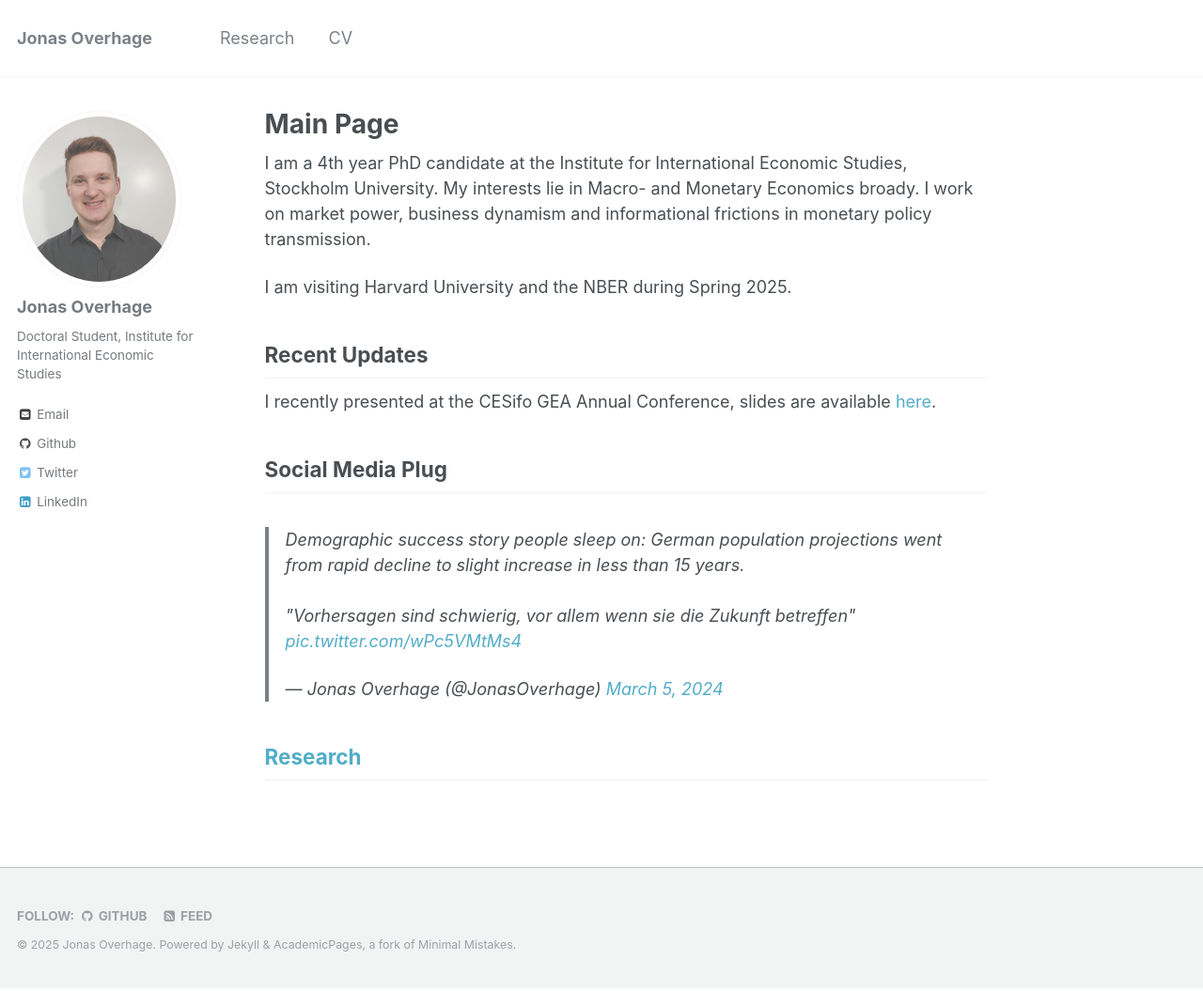
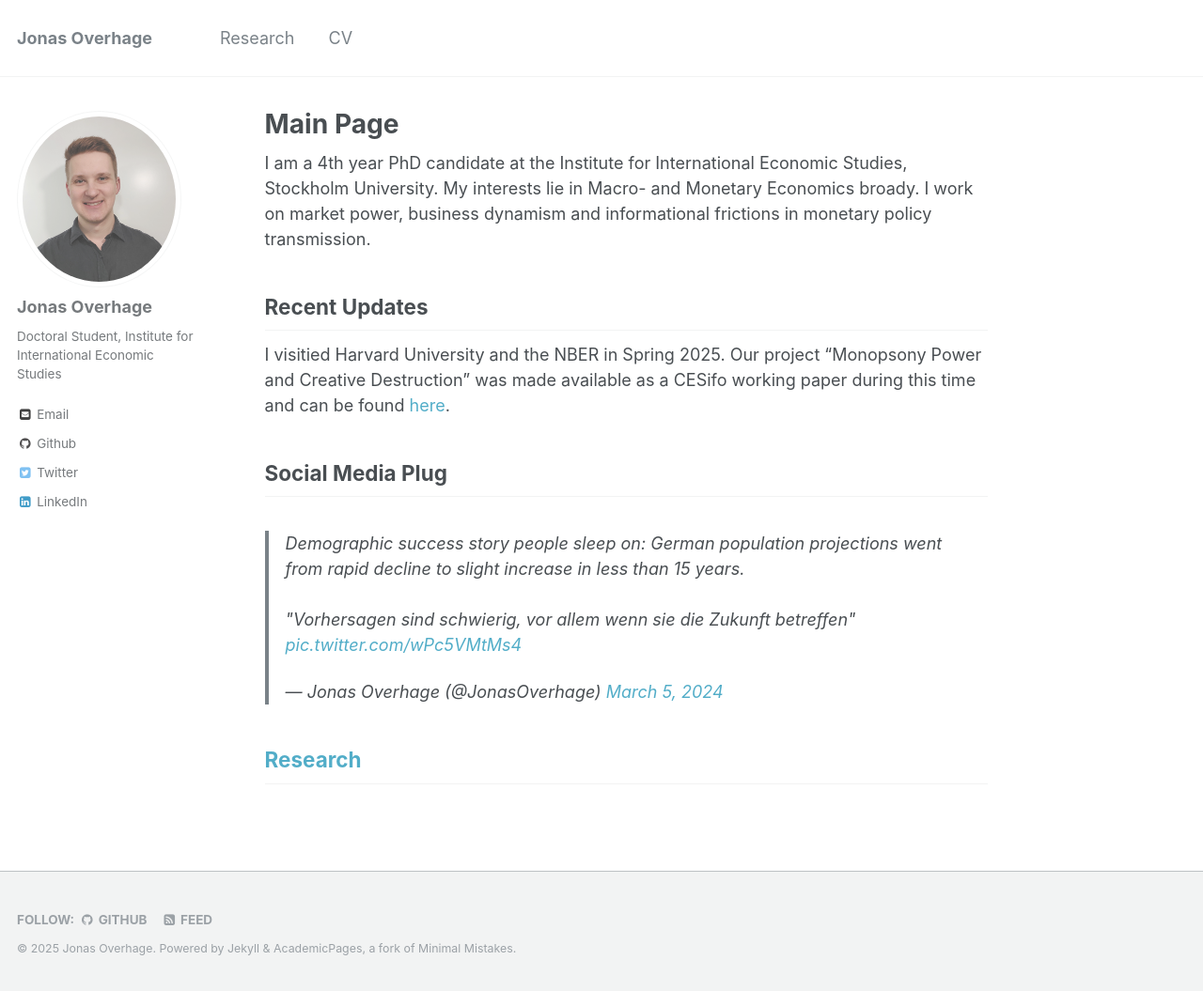
Before and after one commit to JOverhage/JOverhage.github.io, a Jekyll site: the page built from _pages/about.md, in a window 1280 px wide and 1055 px high. Shown: the whole window at 94% size. Built offline with Jekyll 4.4.1, drawn with Linux system fonts in a browser that asks for light colours; comment, search, counter and statistics services are not loaded.

Commit message:
update august 25

```diff
--- a/_pages/about.md
+++ b/_pages/about.md
@@ -11,11 +11,9 @@ redirect_from:
 
 I am a 4th year PhD candidate at the Institute for International Economic Studies, Stockholm University. My interests lie in Macro- and Monetary Economics broady. I work on market power, business dynamism and informational frictions in monetary policy transmission.
 
-I am visiting Harvard University and the NBER during Spring 2025.
-
 ## Recent Updates
 
-I recently presented at the CESifo GEA Annual Conference, slides are available [here](https://joverhage.github.io/Monopsony-MMO-CESifo.pdf).
+I visitied Harvard University and the NBER in Spring 2025. Our project "Monopsony Power and Creative Destruction" was made available as a CESifo working paper during this time and can be found [here](https://www.ifo.de/en/cesifo/publications/2025/working-paper/monopsony-power-and-creative-destruction-static-loss-faster-growth).
 
 
 
```
